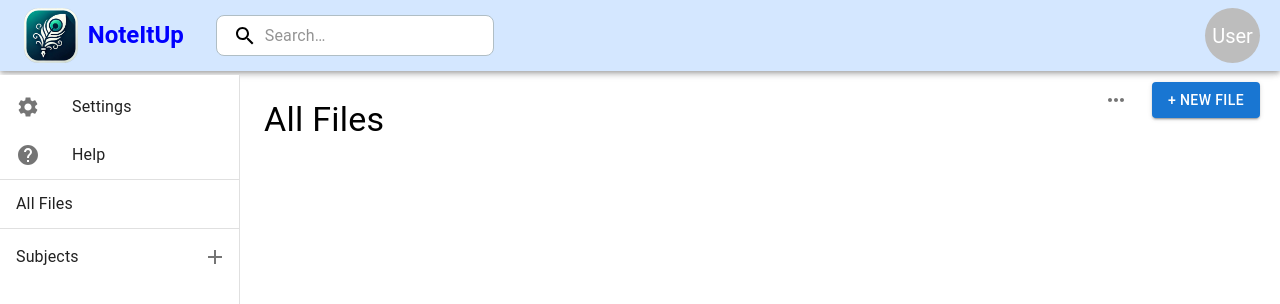
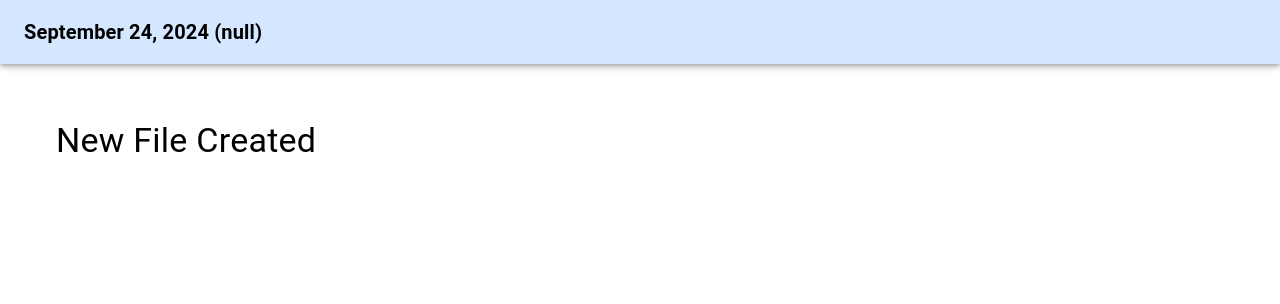
Before and after one commit to Vineel14/NoteItUp, a React (Create React App) app in the folder frontend/: page /editor in a window 1280 px wide. Shown: the top 304 px of the page. Built offline with nearby package versions, Linux system fonts and the light colour scheme.

Commit message:
Added Editormenubar and EditorPage components, updated file creation functionality

```diff
--- a/frontend/package.json
+++ b/frontend/package.json
@@ -10,8 +10,10 @@
     "@testing-library/jest-dom": "^5.17.0",
     "@testing-library/react": "^13.4.0",
     "@testing-library/user-event": "^13.5.0",
+    "date-fns": "^4.1.0",
     "react": "^18.3.1",
     "react-dom": "^18.3.1",
+    "react-router-dom": "^6.26.2",
     "react-scripts": "5.0.1",
     "web-vitals": "^2.1.4"
   },
--- a/frontend/src/App.js
+++ b/frontend/src/App.js
@@ -1,50 +1,53 @@
 import React, { useState } from 'react';
+import { BrowserRouter as Router, Routes, Route } from 'react-router-dom';
 import Topmenubar from './components/Topmenubar';
 import LeftDrawer from './components/LeftDrawer';
-import ContentFileOptions from './components/ContentFileOptions';  // Import the new component
+import ContentFileOptions from './components/ContentFileOptions';
+import EditorPage from './components/EditorPage';
 import { Typography, Box } from '@mui/material';
 
 function App() {
   const [selectedSubject, setSelectedSubject] = useState("All Files");
+  const [fileCount, setFileCount] = useState(0);  // Track the number of files created
+
+  const handleNewFile = () => {
+    setFileCount(fileCount + 1);
+    window.open(`/editor?fileNumber=${fileCount + 1}`, "_blank");
+  };
 
   return (
+    <Router>
       <div>
-      {/* Fixed Top Menu Bar */}
+        <Routes>
+          {/* Main Homepage Layout */}
+          <Route
+            path="/"
+            element={
+              <div>
                 <div style={{ position: 'fixed', width: '100%', zIndex: 1200 }}>
                   <Topmenubar />
                 </div>
-
-      {/* Main layout */}
                 <div style={{ display: 'flex', height: '100vh' }}>
-
-        {/* Fixed Left Drawer */}
                   <LeftDrawer setSelectedSubject={setSelectedSubject} />
-
-        {/* Scrollable content area */}
-        <Box
-          sx={{
-            flexGrow: 1,
-            padding: 3,
-            overflowY: 'auto',  // Allows the content area to scroll
-            height: 'calc(100vh - 75px)',  // Adjust the height based on Topmenubar height
-            marginTop: '75px',  // Leave space for Topmenubar
-            position: 'relative',  // Relative position for positioning child elements
-          }}
-        >
-          {/* ContentFileOptions fixed at the top right */}
+                  <Box sx={{ flexGrow: 1, padding: 3, overflowY: 'auto', height: 'calc(100vh - 75px)', marginTop: '75px', position: 'relative' }}>
                     <Box sx={{ position: 'fixed', top: '80px', right: '20px', zIndex: 1100 }}>
-            <ContentFileOptions />
+                      <ContentFileOptions onNewFile={handleNewFile} />
                     </Box>
-
-          {/* Display selected subject or All Files */}
-          <Typography variant="h4" component="h1">
-            {selectedSubject}
-          </Typography>
-
-          {/* Add more content here to test scrolling */}
+                    <Typography variant="h4" component="h1">{selectedSubject}</Typography>
                   </Box>
                 </div>
               </div>
+            }
+          />
+
+          {/* Isolated Editor Page */}
+          <Route
+            path="/editor"
+            element={<EditorPage fileNumber={new URLSearchParams(window.location.search).get('fileNumber')} />}
+          />
+        </Routes>
+      </div>
+    </Router>
   );
 }
 
--- a/frontend/src/components/ContentFileOptions.js
+++ b/frontend/src/components/ContentFileOptions.js
@@ -2,13 +2,13 @@ import React from 'react';
 import { IconButton, Button, Box } from '@mui/material';
 import { MoreHoriz } from '@mui/icons-material';
 
-const ContentFileOptions = () => {
+const ContentFileOptions = ({ onNewFile }) => {
   return (
     <Box sx={{ display: 'flex', alignItems: 'center', justifyContent: 'flex-end', gap: 2 }}>
       <IconButton>
         <MoreHoriz />
       </IconButton>
-      <Button variant="contained" color="primary">
+      <Button variant="contained" color="primary" onClick={onNewFile}>
         + New File
       </Button>
     </Box>
--- /dev/null
+++ b/frontend/src/components/EditorPage.js
@@ -0,0 +1,21 @@
+import React from 'react';
+import { Typography, Box } from '@mui/material';
+import Editormenubar from './Editormenubar';  // Import the new Editormenubar component
+
+const EditorPage = ({ fileNumber }) => {
+  return (
+    <div>
+      {/* Editormenubar at the top */}
+      <Editormenubar fileNumber={fileNumber} />
+
+      {/* Main editor content */}
+      <Box sx={{ padding: 5 }}>
+        <Typography variant="h4" component="h1" sx={{ marginTop: 2, marginLeft: 2 }}>
+          New File Created
+        </Typography>
+      </Box>
+    </div>
+  );
+};
+
+export default EditorPage;
--- /dev/null
+++ b/frontend/src/components/Editormenubar.js
@@ -0,0 +1,28 @@
+import React, { useEffect, useState } from 'react';
+import { AppBar, Toolbar, Typography } from '@mui/material';
+import { format } from 'date-fns';  // date-fns helps with formatting dates
+
+const Editormenubar = ({ fileNumber }) => {
+  const [fileName, setFileName] = useState('');
+
+  useEffect(() => {
+    // Get the current date and format it
+    const currentDate = new Date();
+    const formattedDate = format(currentDate, 'MMMM dd, yyyy');
+    // Set the file name as "Month Date, Year (N)"
+    setFileName(`${formattedDate} (${fileNumber})`);
+  }, [fileNumber]);
+
+  return (
+    <AppBar position="static" sx={{ backgroundColor: '#D4E7FF' }}>
+      <Toolbar>
+        {/* Left side: Display file name */}
+        <Typography variant="h6" noWrap component="div" sx={{ color: 'black', fontWeight: 'bold' }}>
+          {fileName}
+        </Typography>
+      </Toolbar>
+    </AppBar>
+  );
+};
+
+export default Editormenubar;
```
Also changed, not shown: 1 other file (tests, documents, lock files or other folders). Lines whose indentation alone changed are shown as unchanged.
